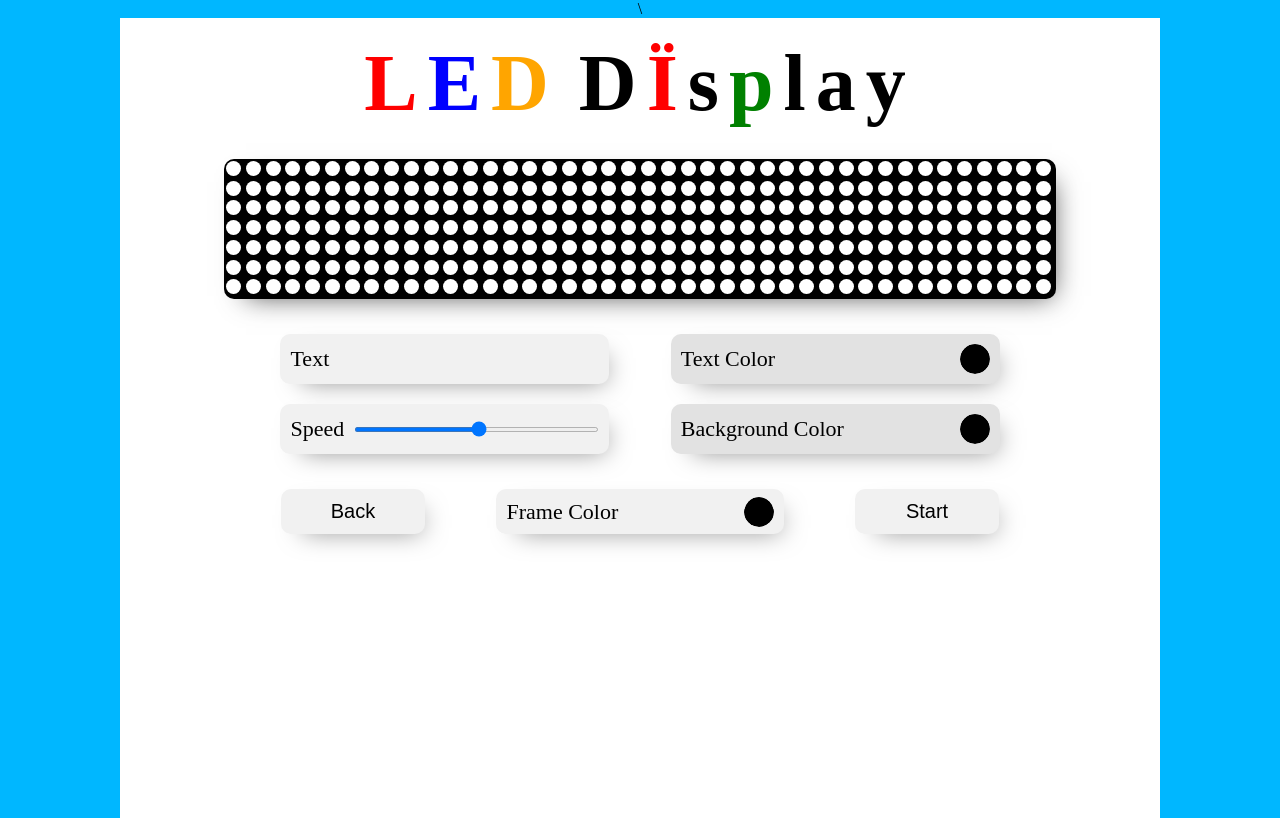
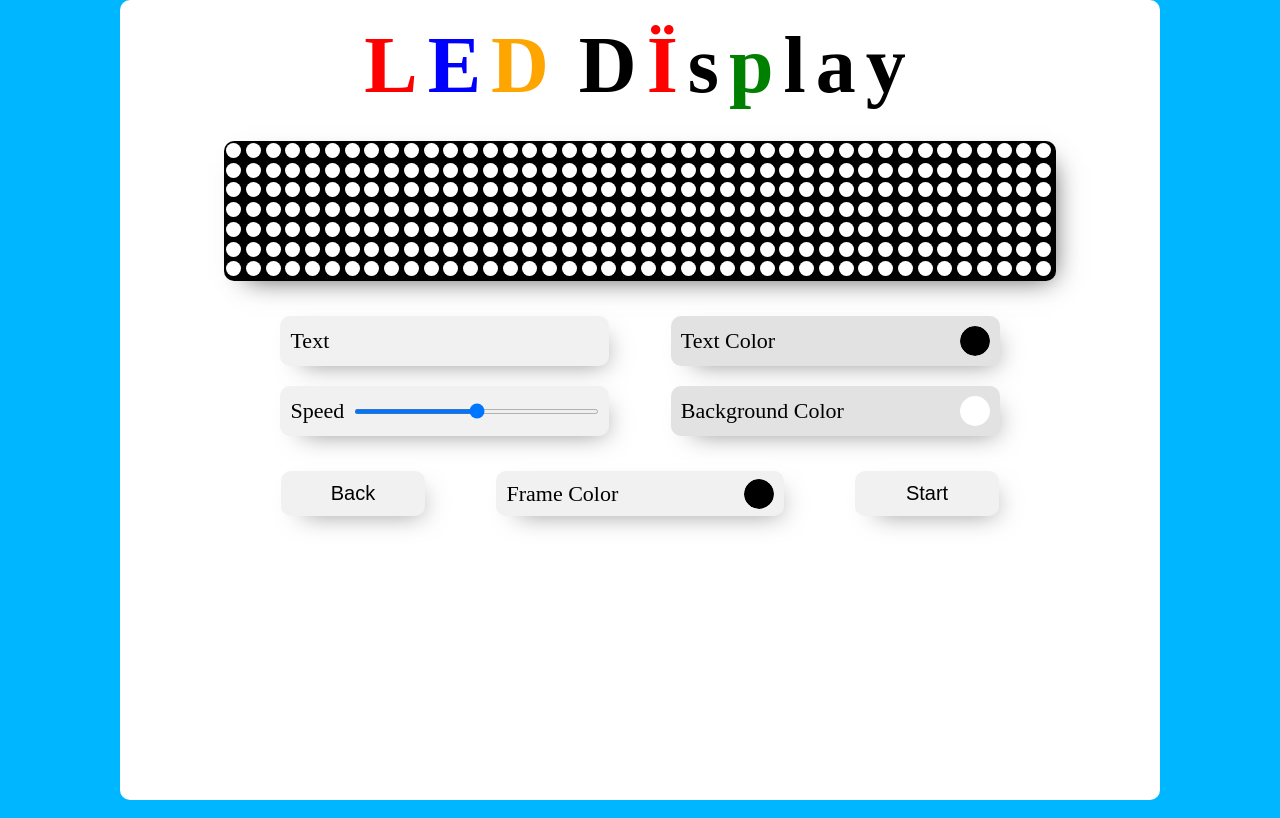
Before and after one commit to meas01/LED-webdesign, a plain HTML site: page Page_2.html in a window 1280 px wide. Drawn offline with Linux system fonts and the light colour scheme.

Commit message:
edit input range and input color , set whilt as color defualt

```diff
--- a/Page_2.html
+++ b/Page_2.html
@@ -4,7 +4,7 @@
 <head>
     <meta charset="UTF-8">
     <meta name="viewport" content="width=device-width, initial-scale=1.0">
-    <title>Page_2</title>\
+    <title>Page_2</title>
     <link rel="stylesheet" href="style2.css">
 </head>
 
@@ -328,7 +328,7 @@
                 </div>
                 <div class="Speed_range">
                     <span>Speed</span>
-                    <input type="range">
+                    <input type="range" id="range">
                 </div>
             </div>
             <div class="btn_2">
@@ -338,12 +338,12 @@
                 </div>
                 <div class="Bg_color">
                     <span>Background Color</span>
-                    <input type="color" id="pick-color">
+                    <input type="color" id="pick-color" value="#FFFFFF">
                 </div>
             </div>
         </div>
         <div class="btn_3">
-            <button>Back</button>
+            <button><a href="./Home_Page.html" style="text-decoration: none; color: black;">Back</a></button>
             <div class="Frame_color">
                 <span>Frame Color</span>
                 <input type="color" id="pick-color">
--- a/style2.css
+++ b/style2.css
@@ -10,8 +10,8 @@ body {
     justify-content: center;
     align-items: center;
     background-color: rgb(0, 183, 255);
+
 }
-
 
 .container {
     flex-direction: column;
@@ -22,6 +22,9 @@ body {
     padding-top: 20px;
     gap: 10px;
     align-items: center;
+    border-radius: 10px;
+
+
 }
 .header {
     display: flex;
@@ -138,6 +141,7 @@ body {
     border-radius: 10px;
 }
 
+
 .btn_1 .Text_input input{
     width: 100%;
     border:none;
@@ -211,3 +215,6 @@ body {
     -webkit-box-shadow: 9px 10px 26px -13px rgba(0,0,0,0.5);
     -moz-box-shadow: 9px 10px 26px -13px rgba(0,0,0,0.5);
 }
+#range{
+    padding-left: 0;
+}
```
